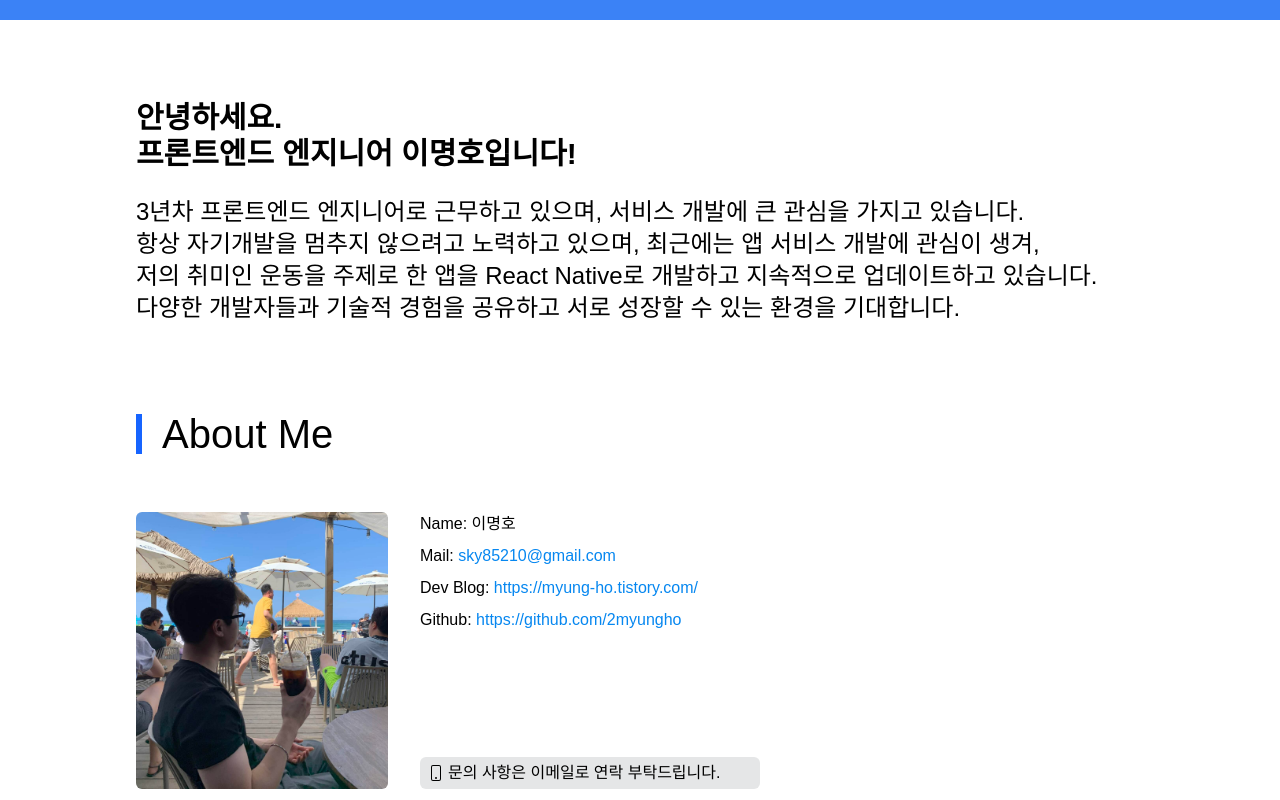
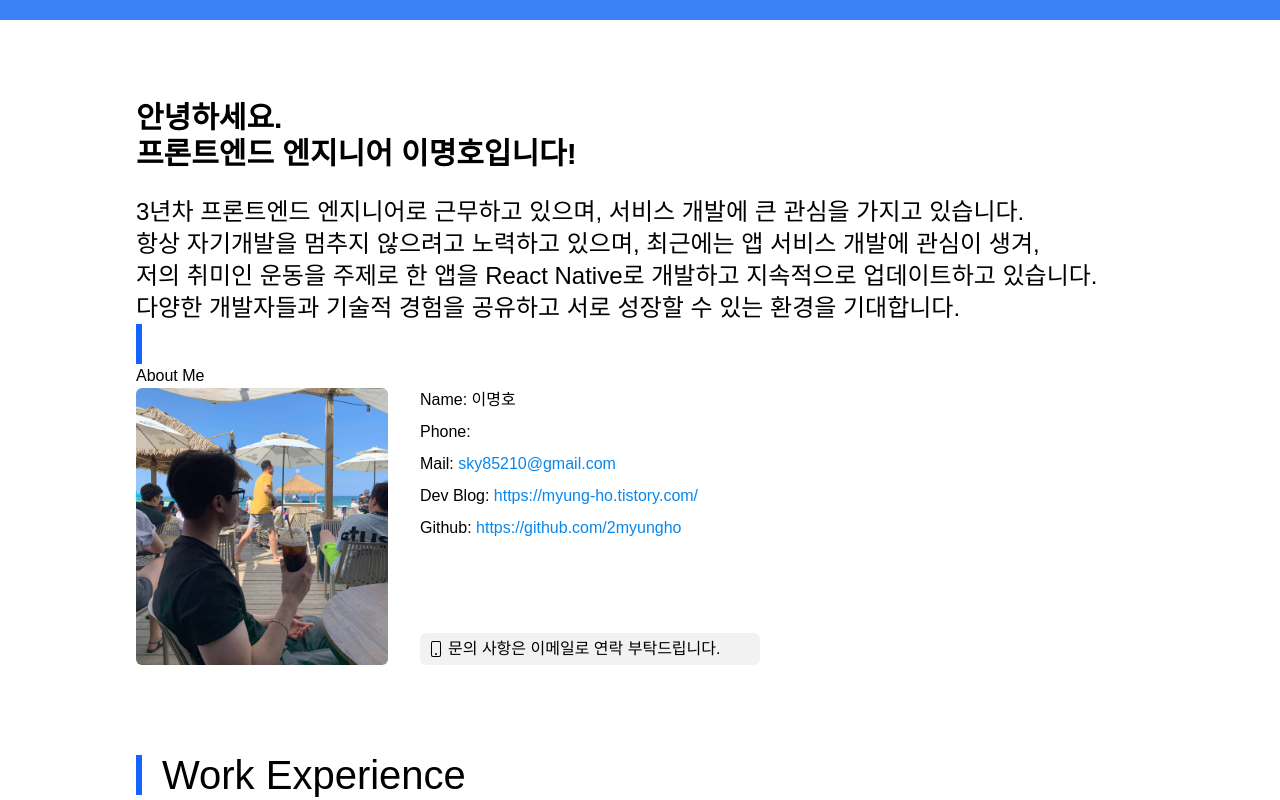
Before and after one commit to 2myungho/my-portfolio, a Next.js app: page / in a window 1280 px wide. Shown: the top 800 px of the page. Built offline with nearby package versions, Linux system fonts and the light colour scheme; a web font is replaced by a local one.

Commit message:
modified: 공개/비공개 환경변수 적용

```diff
--- a/src/app/section/AboutMe.tsx
+++ b/src/app/section/AboutMe.tsx
@@ -1,44 +1,56 @@
-import React from 'react'
-import Image from 'next/image'
+import React from "react";
+import Image from "next/image";
 import { BsPhone } from "react-icons/bs";
 
-import styles from '../Home.module.css';
+import styles from "../Home.module.css";
 
 export default function AboutMe() {
+  const isPublic = process.env.REACT_APP_PUBLIC === "true";
+  const phoneNumber = isPublic
+    ? "010-0000-0000"
+    : process.env.REACT_APP_PHONE_NUMBER;
   return (
     <section className={styles.section}>
-      <div className={styles.sectionTitle}>
+      <div className={styles.firstSectionTitle}>
         <div className={styles.bulletSquare} />
-        <h2 >About Me</h2>
+        <h2>About Me</h2>
       </div>
-      <article className="lg:flex" >
+      <article className="lg:flex">
         <aside className="w-2/4 mb-4 lg:w-1/4 lg:mb-0">
           <Image
             src="/img/profile.jpg"
             alt="Profile"
             width={500}
             height={500}
-            className='rounded-md'
+            className="rounded-md"
           />
         </aside>
         <div className="lg:mx-4 flex flex-col justify-between lg:px-4 gap-y-8 lg:gap-y-0">
-          <div className='w-full flex flex-col gap-y-2'>
-            <div className="w-full">
-              Name: 이명호
-            </div>
+          <div className="w-full flex flex-col gap-y-2">
+            <div className="w-full">Name: 이명호</div>
+            <div className="w-full">Phone: {phoneNumber}</div>
             <div className="w-full">
               Mail: <a href="mailto:sky85210@gmail.com">sky85210@gmail.com</a>
             </div>
             <div className="w-full">
-              Dev Blog: <a href="https://myung-ho.tistory.com/">https://myung-ho.tistory.com/</a>
+              Dev Blog:{" "}
+              <a href="https://myung-ho.tistory.com/">
+                https://myung-ho.tistory.com/
+              </a>
             </div>
             <div className="w-full">
-              Github: <a href="https://github.com/2myungho">https://github.com/2myungho</a>
+              Github:{" "}
+              <a href="https://github.com/2myungho">
+                https://github.com/2myungho
+              </a>
             </div>
           </div>
-          <div className='bg-[#E5E6E7] pl-2 pr-10 py-1 rounded-md flex items-center gap-x-1'><BsPhone />문의 사항은 이메일로 연락 부탁드립니다.</div>
+          <div className="bg-[#f2f2f2] pl-2 pr-10 py-1 rounded-md flex items-center gap-x-1">
+            <BsPhone />
+            문의 사항은 이메일로 연락 부탁드립니다.
+          </div>
         </div>
       </article>
     </section>
-  )
+  );
 }
```
Also changed, not shown: 1 other file (tests, documents, lock files or other folders).
